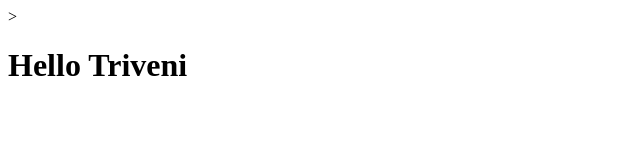
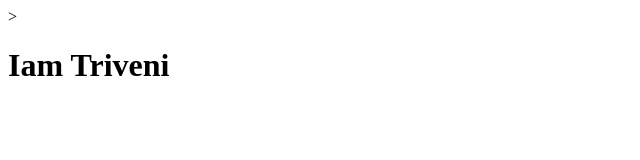
Before and after one commit to TriveniJatla05/TriveniJatla05.github.io, a plain HTML site: page index.html in a window 1280 px wide. Shown: the whole page, without its empty margins (0-640 px from the left). Drawn offline with Linux system fonts and the light colour scheme.

Commit message:
Updated info

```diff
--- a/index.html
+++ b/index.html
@@ -12,7 +12,7 @@
 
 <body>
 
-    <h1>Hello Triveni </h1>
+    <h1>Iam Triveni </h1>
 
 </body>
 
```
